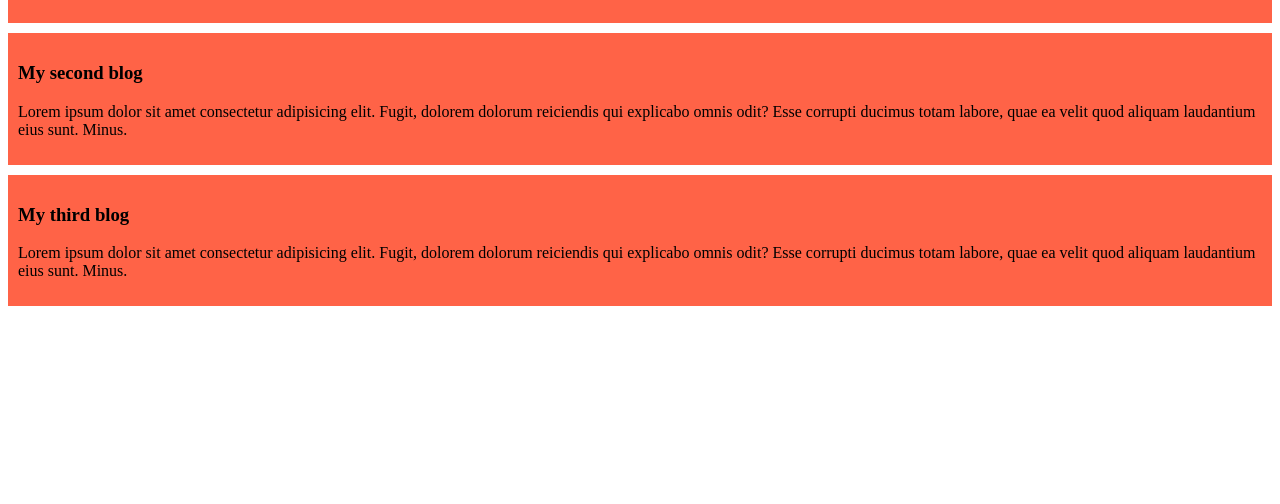
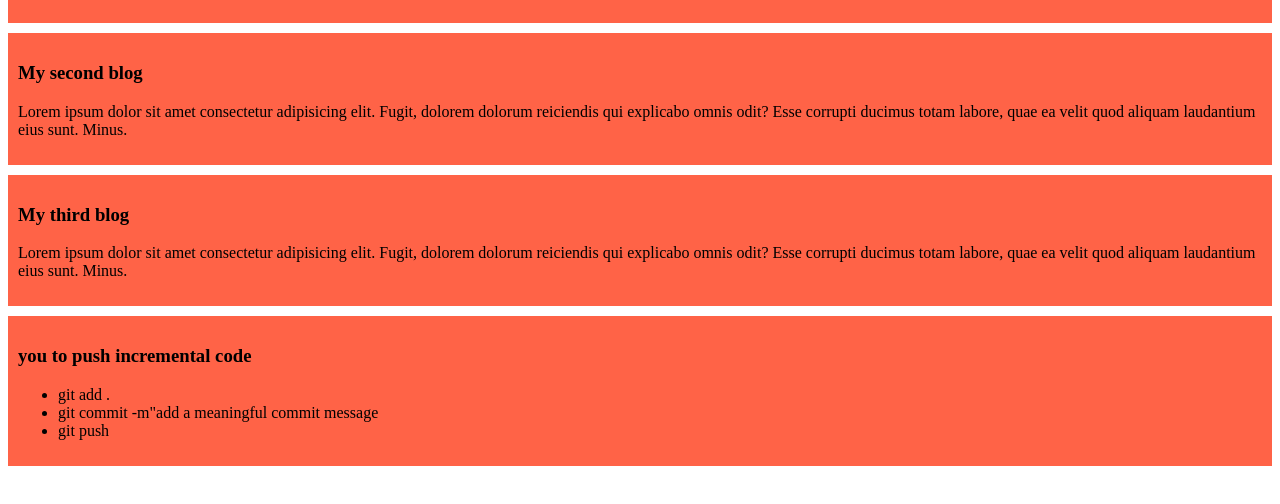
Before and after one commit to SobuzNub/my-first-simple-website, a plain HTML site: page index.html in a window 1280 px wide. Shown: the part 116-620 px from the top of the page. Drawn offline with Linux system fonts and the light colour scheme.

Commit message:
added a list to push code

```diff
--- a/index.html
+++ b/index.html
@@ -19,5 +19,13 @@
         <h3>My third blog</h3>
         <p>Lorem ipsum dolor sit amet consectetur adipisicing elit. Fugit, dolorem dolorum reiciendis qui explicabo omnis odit? Esse corrupti ducimus totam labore, quae ea velit quod aliquam laudantium eius sunt. Minus.</p>
     </div>
+    <div>
+        <h3>you to push incremental code</h3>
+        <ul>
+            <li>git add .</li>
+            <li>git commit -m"add a meaningful commit message</li>
+            <li>git push</li>
+        </ul>
+    </div>
 </body>
 </html>
```
